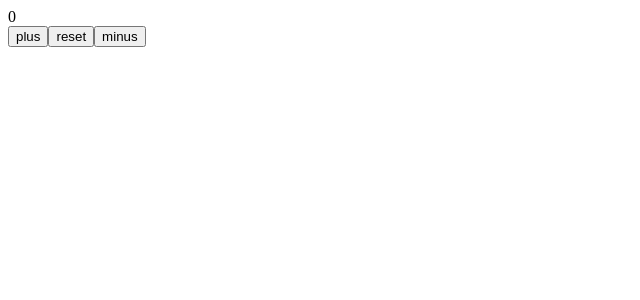
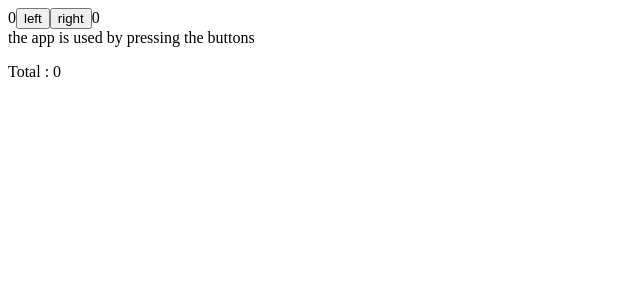
Before and after one commit to soof05/My-submissions-for-course-Full-Stack-Open-2023, a React (Vite) app in the folder part1/courseinfo/: page / in a window 1280 px wide. Shown: the top 300 px of the page, without its empty margins (0-640 px from the left). Built offline with nearby package versions, Linux system fonts and the light colour scheme.

Commit message:
Complex Example Of useState

```diff
--- a/part1/courseinfo/src/App.jsx
+++ b/part1/courseinfo/src/App.jsx
@@ -1,34 +1,52 @@
 import { useState } from 'react'
 
-const Display = ({counter}) => <div>{counter}</div>
+const Display = ({counter}) => <>{counter}</>
 
 const Button = ({onClick, text}) => <button onClick={onClick}>{text}</button>
+
+const History = (props) => {
+  if (props.allClicks.length === 0) {
+    return (
+      <div>
+        the app is used by pressing the buttons
+      </div>
+      )
+    }
+    return (
+    <div>
+      button press history: {props.allClicks.join(' ')}
+      </div>
+      )
+}
+
 const App = () => {
 
-  const [ counter, setCounter ] = useState(0)
-  console.log('this will be displayed first')
+  const [left, setLeft] = useState(0)
+  const [right, setRight] = useState(0)
+  const [allClicks, setAll] = useState([])
+  const [total, setTotal] = useState(0)
 
-  const increaseByOne = () => {
-    console.log('plus')
-    setCounter(counter + 1)
+  const handleLeftClick = () => {
+    setAll(allClicks.concat('L'))
+    const update = left + 1;
+    setLeft(update)
+    setTotal(update + right)
   }
-
-  const resetToZero = () => {
-    console.log('zero')
-    setCounter(0)
-  }
-
-  const decreaseByOne = () => {
-    console.log('minus')
-    setCounter(counter - 1)
+  const handleRightClick = () => {
+    setAll(allClicks.concat('R'))
+    const update = right + 1;
+    setRight(update)
+    setTotal(update + left)
   }
 
   return (
     <div>
-      <Display counter={counter}/>
-      <Button onClick={increaseByOne} text={'plus'}/>
-      <Button onClick={resetToZero} text={'reset'}/>
-      <Button onClick={decreaseByOne} text={'minus'}/>
+      <Display counter={left}/>
+      <Button onClick={handleLeftClick} text={'left'}/>
+      <Button onClick={handleRightClick} text={'right'}/>
+      <Display counter={right}/>
+      <History allClicks={allClicks} />
+      <p>Total : {total}</p>
     </div>
   )
 }
```
